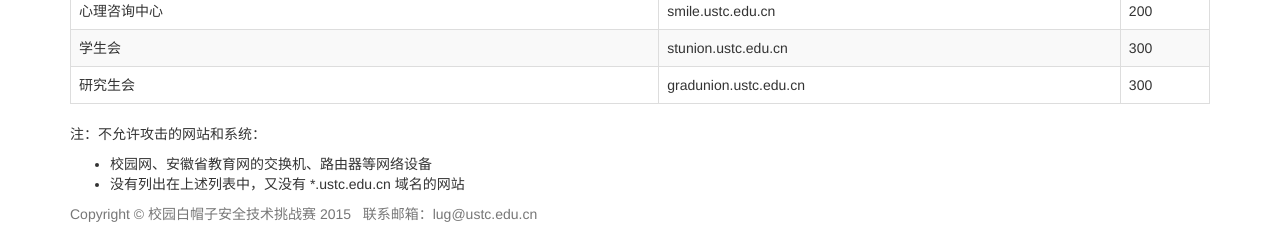
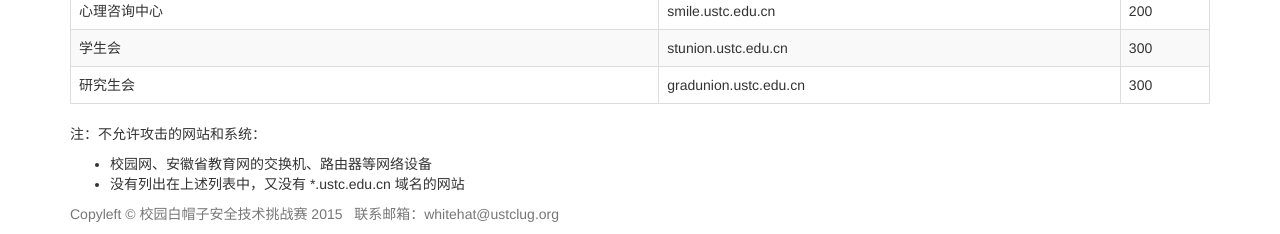
Before and after one commit to bojieli/whitehat, a PHP site: page /rule.php in a window 1280 px wide. Shown: the part 3183-3417 px from the top of the page. Run offline with PHP 8.4, Linux system fonts and the light colour scheme.

Commit message:
Change footer email

```diff
--- a/www/footer.php
+++ b/www/footer.php
@@ -1,6 +1,6 @@
 <div>
   <p>
-    <span class="text-muted">Copyright &copy; 校园白帽子安全技术挑战赛 2015</span>&nbsp;&nbsp;
-    <span class="text-muted">联系邮箱：lug@ustc.edu.cn</span>
+    <span class="text-muted">Copyleft &copy; 校园白帽子安全技术挑战赛 2015</span>&nbsp;&nbsp;
+    <span class="text-muted">联系邮箱：whitehat@ustclug.org</span>
   </p>
 </div>
```
